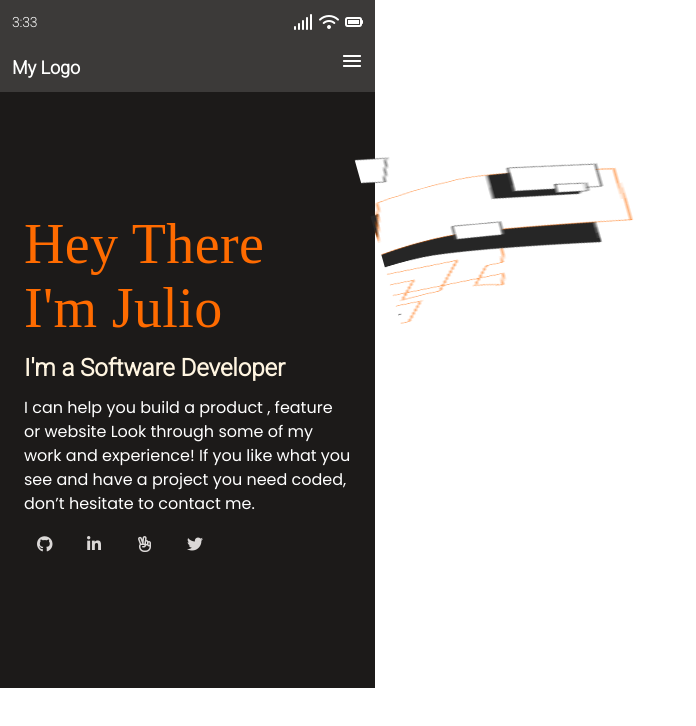
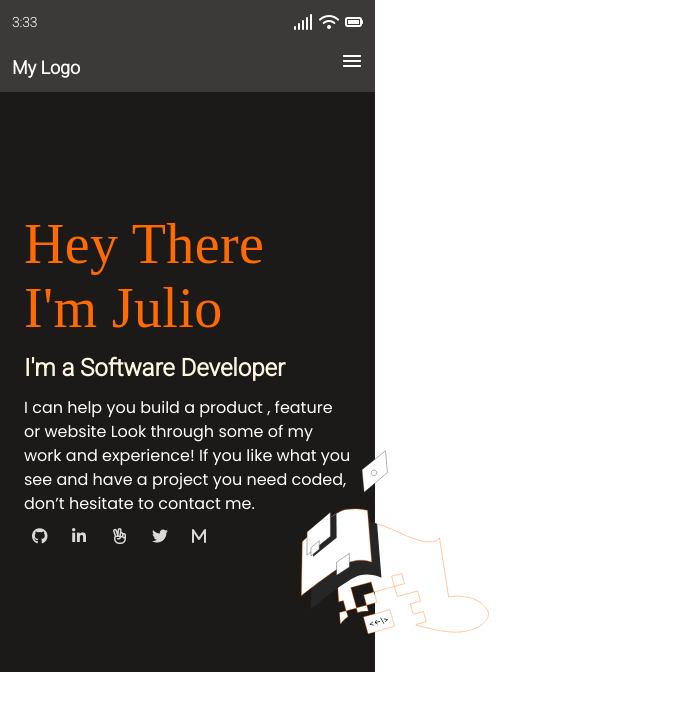
Before and after one commit to Roathy/Portfolio, a website: page index.html in a window 1280 px wide. Shown: the whole page, without its empty margins (0-696 px from the left). Drawn offline with Linux system fonts and the light colour scheme; a web font is replaced by a local one.

Commit message:
Fix index.html and stylelint errors

```diff
--- a/css/style.css
+++ b/css/style.css
@@ -1,5 +1,5 @@
 html {
-  width: 375px
+  width: 375px;
 }
 
 body {
@@ -23,7 +23,7 @@ body {
 }
 
 #time {
-  font-family: 'Roboto';
+  font-family: 'Roboto', sans-serif;
   font-style: bold;
   font-weight: 500;
   font-size: 14px;
@@ -51,7 +51,7 @@ body {
 }
 
 #toolbar {
-  background: #3C3A39;
+  background: #3c3a39;
   width: 100%;
   height: 50%;
   display: flex;
@@ -59,7 +59,6 @@ body {
 }
 
 #logo-container {
-  width: 50%;
   display: flex;
   flex-direction: row;
   align-items: center;
@@ -67,12 +66,12 @@ body {
   width: 94px;
   height: 44px;
   left: 12px;
-  top: calc(50% - 44px/2);
+  top: calc(50% - 44px / 2);
   color: white;
 }
 
 #logo {
-  font-family: 'Roboto';
+  font-family: 'Roboto', sans-serif;
   font-style: normal;
   font-weight: 700;
   font-size: 18px;
@@ -80,7 +79,6 @@ body {
 }
 
 #menu-container {
-  width: 50%;
   display: flex;
   flex-direction: row;
   align-items: flex-start;
@@ -88,7 +86,7 @@ body {
   width: 40px;
   height: 40px;
   right: 24px;
-  top: calc(50% - 40px/2);
+  top: calc(50% - 40px / 2);
   border-radius: 8px;
 }
 
@@ -104,43 +102,48 @@ body {
   gap: 12px;
   width: 375px;
   height: 100%;
-  background: #1C1A19;
+  background: #1c1a19;
 }
 
 #main-title {
-  font-family: 'Crete Round';
+  font-family: 'Crete Round', serif;
   font-style: normal;
   font-weight: 400;
   font-size: 56px;
   line-height: 64px;
+
   /* or 114% */
   letter-spacing: 0.37px;
-  color: #FF6B00;
+  color: #ff6b00;
 }
 
 #support-text {
-  font-family: 'Roboto';
+  font-family: 'Roboto', sans-serif;
   font-style: normal;
   font-weight: 700;
   font-size: 24px;
   line-height: 32px;
+
   /* or 133% */
   display: flex;
   align-items: center;
+
   /* Theme 3 / Primary 4 */
-  color: #FFF5E1;
+  color: #fff5e1;
 }
 
 #description {
   /* Theme 1 / Body Reguler 2 */
-  font-family: 'Poppins';
+  font-family: 'Poppins', sans-serif;
   font-style: normal;
   font-weight: 400;
   font-size: 16px;
   line-height: 24px;
+
   /* or 150% */
+
   /* Theme 3 / Neutral 11 */
-  color: #FFFFFF;
+  color: #fff;
 }
 
 #social-media {
@@ -149,13 +152,13 @@ body {
   flex-direction: row;
   align-items: center;
   justify-content: space-around;
-  padding: 0px;
+  padding: 0;
   width: 200px;
-  height: 40px;
 }
 
 .icons {
-  color: #DBD8D7;
+  color: #dbd8d7;
+
   /* Icons/Icon -GitHub */
   width: 24px;
   height: 24px;
@@ -165,18 +168,8 @@ body {
   position: absolute;
   width: 406.89px;
   height: 312.03px;
-  left: 620.1px;
-  top: 317px;
+  left: 111px;
+  top: 360px;
   color: white;
-  transform: matrix(-0.96, 0.27, 0.27, 0.96, 0, 0);
+  transform: matrix(-0.96, 0.27, 0.27, 0.96, 0, 0) rotate(180);
 }
-
-#main-img {
-  position: absolute;
-left: 96.37%;
-right: -96.24%;
-top: 0%;
-bottom: 0.1%;
-
-transform: matrix(-0.96, 0.27, 0.27, 0.96, 0, 0);
-}
--- a/index.html
+++ b/index.html
@@ -57,10 +57,11 @@
         <i class="fa-brands fa-linkedin-in icons"></i>
         <i class="fa-regular fa-hand-peace icons"></i>
         <i class="fa-brands fa-twitter icons"></i>
+        <i class="fa-solid fa-m icons"></i>
       </div>
     </div>
     </div>
-    <img id="main-img" src="assets/Illustration.png" alt="">
+    <img id="main-img" src="assets/illustration.svg" alt="">
   </header>
 
 
```
